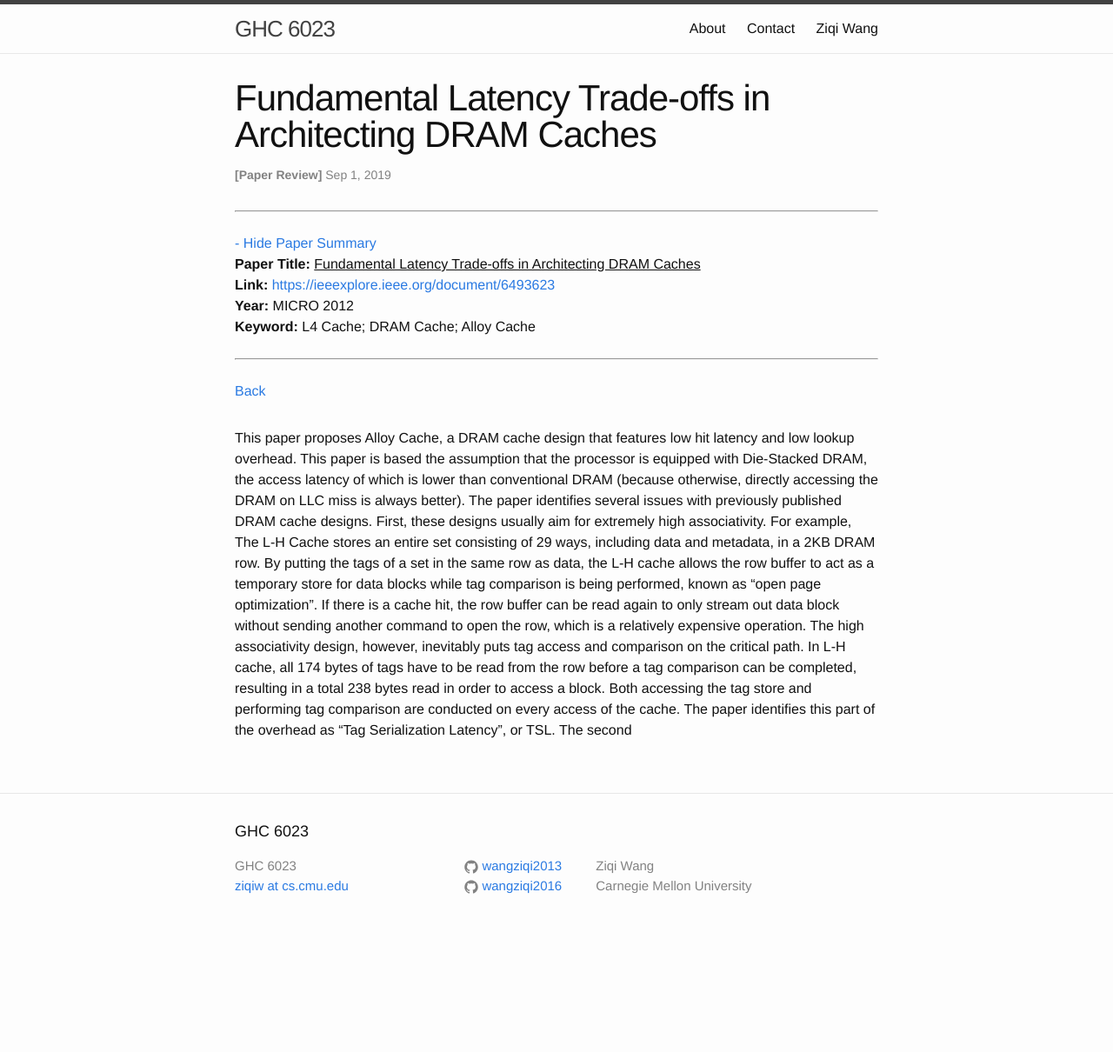
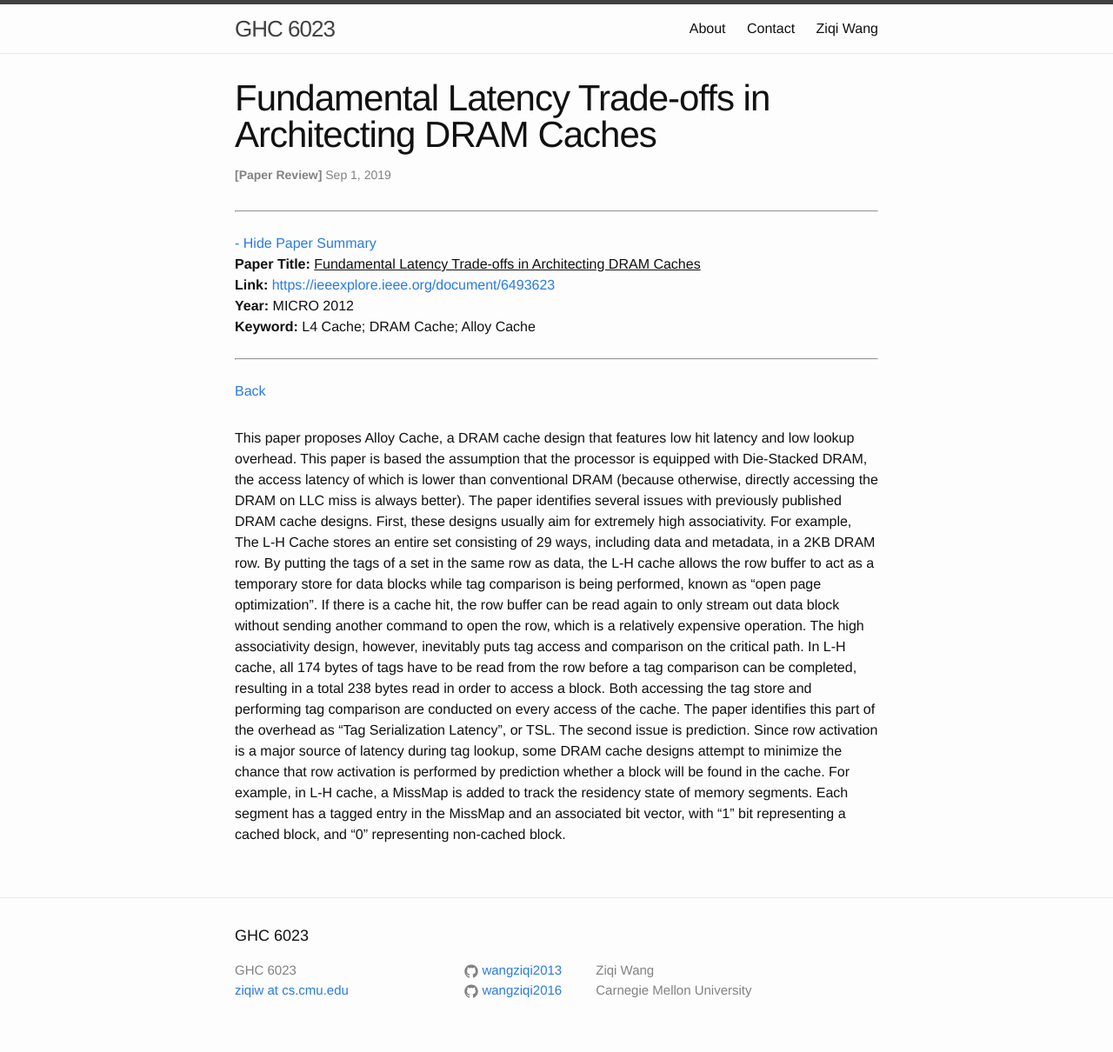
Before and after one commit to wangziqi2013/wangziqi2013.github.io, a Jekyll site: the page built from _posts/2019-08-31-alloy-cache.markdown, in a window 1280 px wide. Shown: the whole page at 87% size. Built offline with Jekyll 4.4.1, drawn with Linux system fonts in a browser that asks for light colours; before the commit the page ends 1090 px from its top, so only the background shows below that.

Commit message:
Adding MissMap

```diff
--- a/_posts/2019-08-31-alloy-cache.markdown
+++ b/_posts/2019-08-31-alloy-cache.markdown
@@ -25,4 +25,8 @@ expensive operation. The high associativity design, however, inevitably puts tag
 In L-H cache, all 174 bytes of tags have to be read from the row before a tag comparison can be completed, resulting in
 a total 238 bytes read in order to access a block. Both accessing the tag store and performing tag comparison are conducted
 on every access of the cache. The paper identifies this part of the overhead as "Tag Serialization Latency", or TSL. The
-second
+second issue is prediction. Since row activation is a major source of latency during tag lookup, some DRAM cache designs
+attempt to minimize the chance that row activation is performed by prediction whether a block will be found in the cache.
+For example, in L-H cache, a MissMap is added to track the residency state of memory segments. Each segment has a tagged
+entry in the MissMap and an associated bit vector, with "1" bit representing a cached block, and "0" representing non-cached
+block.
```
